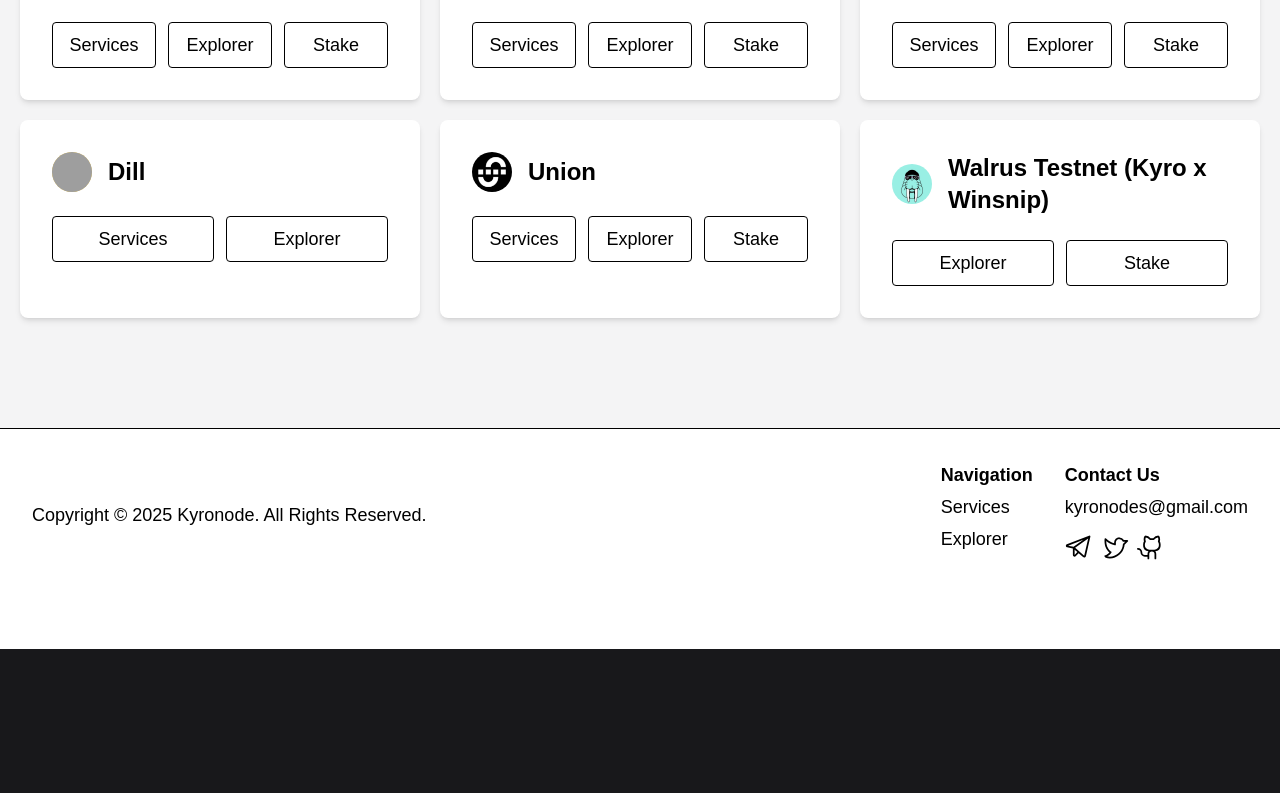
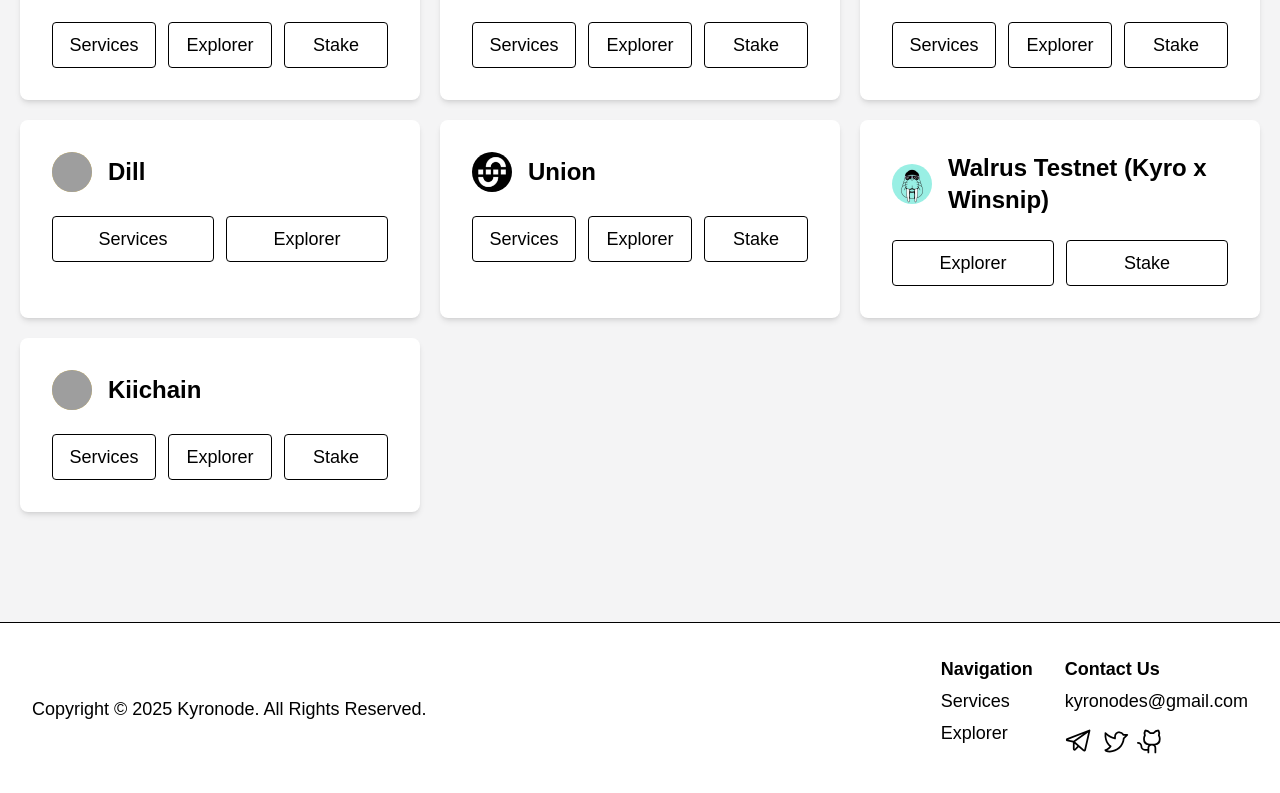
Before and after one commit to zilong77/portofolio, a Next.js app: page / in a window 1280 px wide. Shown: the part 2502-3295 px from the top of the page. Before the commit the page ends 3151 px from the top, so only its background shows below. Built offline with nearby package versions, Linux system fonts and the light colour scheme; grey boxes are pictures that could not be loaded; a web font is replaced by a local one.

Commit message:
Update index.tsx

```diff
--- a/src/components/Networks/index.tsx
+++ b/src/components/Networks/index.tsx
@@ -99,6 +99,14 @@ const Networks = () => {
       services: "",
       explorer: "https://walruscan.com/testnet/operator/0x0b99da03c851df39f57a88478f1335d0429174f93bd177b1731dde6cd7e9210d",
       stake: "https://stake.walrus.site/",
+    },
+    {
+      id: 13,
+      image: "/images/Networks/kiichain.png",
+      name: "Kiichain",
+      services: "https://kyronode.gitbook.io/kyronode-docs/testnet/kiichain",
+      explorer: "https://testnet.kyronode.xyz/kiichain-testnet",
+      stake: "https://testnet.kyronode.xyz/kiichain-testnet/staking/kiivaloper1ruhm3rujndynpgxswjjpvvlp3vhthq8qzfuaqh",
     }
   ];
   return (
```
